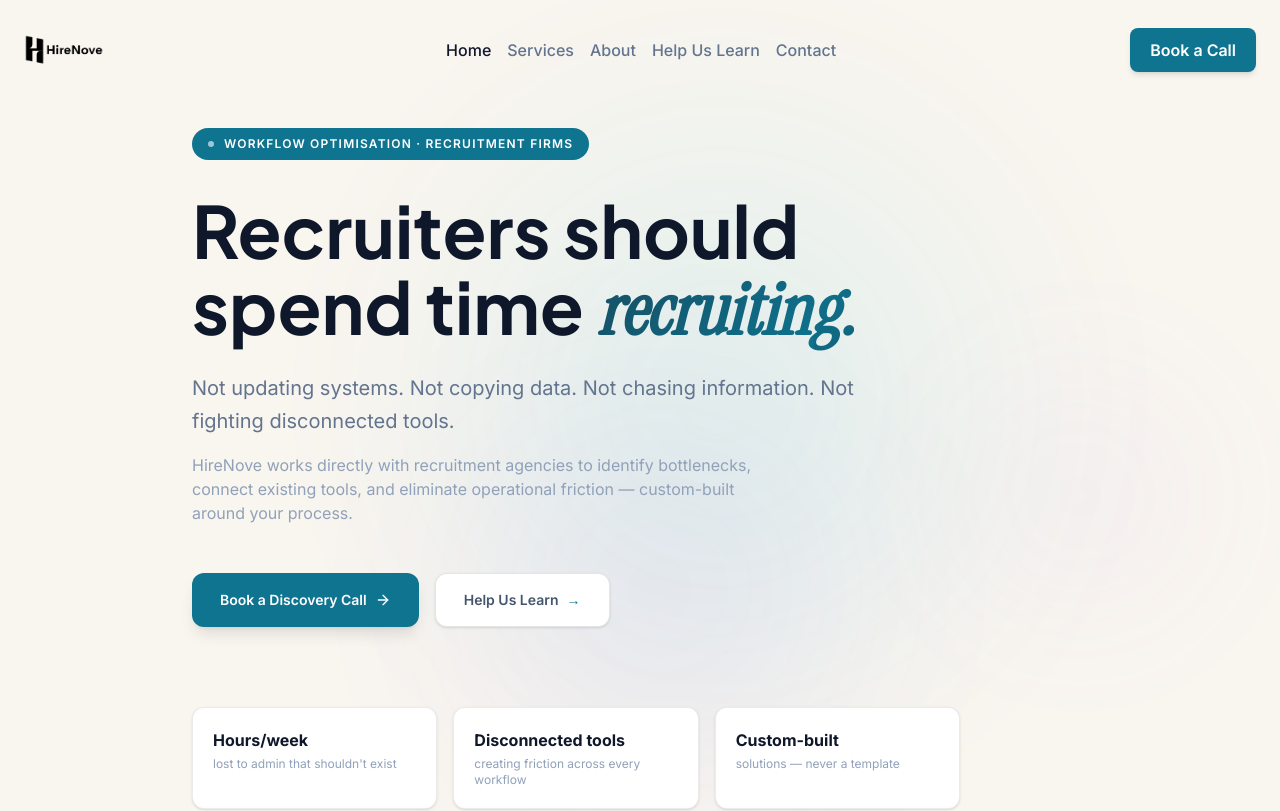
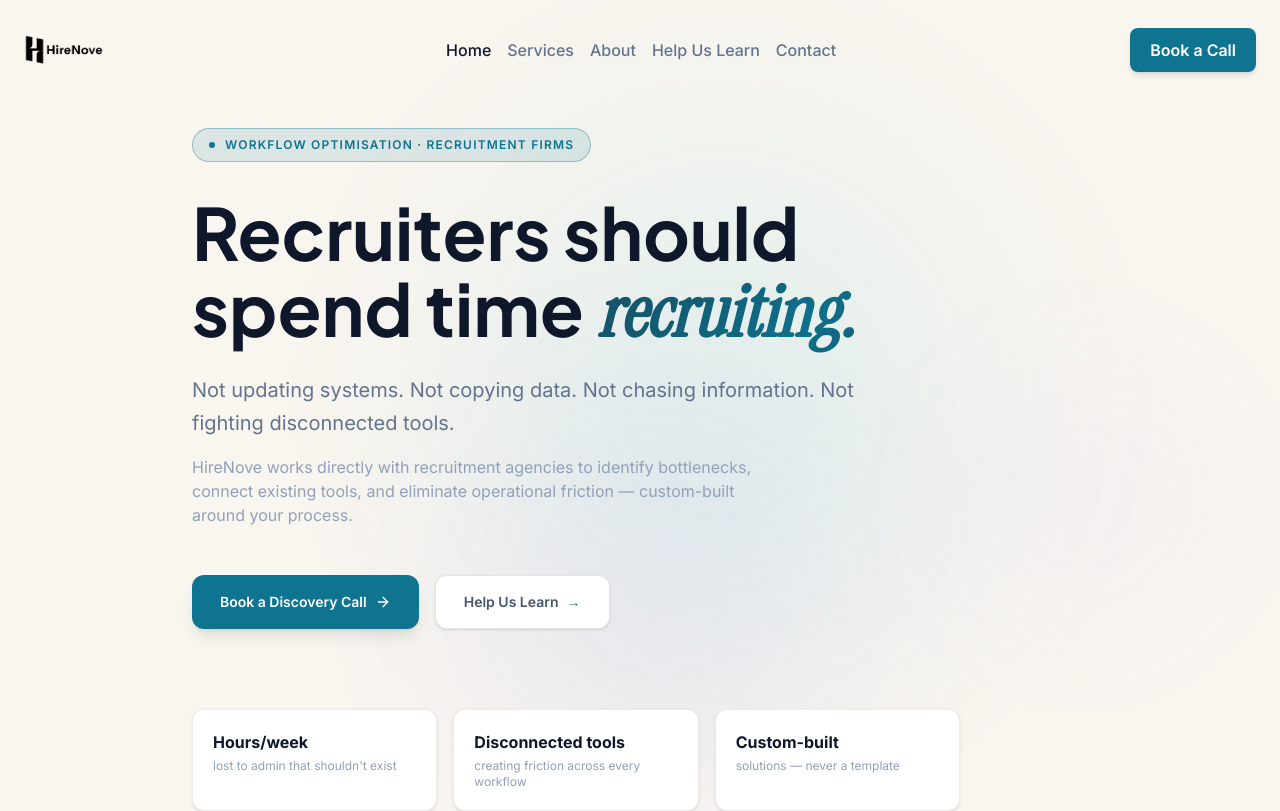
Before and after one commit to Anisabuilds/HireNove, a Next.js app: page / in a window 1280 px wide. Shown: the top 811 px of the page. Built offline with nearby package versions, Linux system fonts and the light colour scheme.

Commit message:
hero badge: transparent teal with border

```diff
--- a/components/Hero.tsx
+++ b/components/Hero.tsx
@@ -51,10 +51,10 @@ export default function Hero() {
           initial="hidden"
           animate="visible"
           className="inline-flex items-center gap-2.5 mb-8 px-4 py-2 rounded-full"
-          style={{ background: "#0E7490" }}
+          style={{ background: "rgba(14,116,144,0.12)", border: "1px solid rgba(14,116,144,0.35)" }}
         >
-          <span className="w-1.5 h-1.5 rounded-full bg-white/60" />
-          <span className="text-xs font-semibold text-white tracking-widest uppercase">
+          <span className="w-1.5 h-1.5 rounded-full bg-violet-600" />
+          <span className="text-xs font-semibold text-violet-600 tracking-widest uppercase">
             Workflow Optimisation · Recruitment Firms
           </span>
         </motion.div>
```
